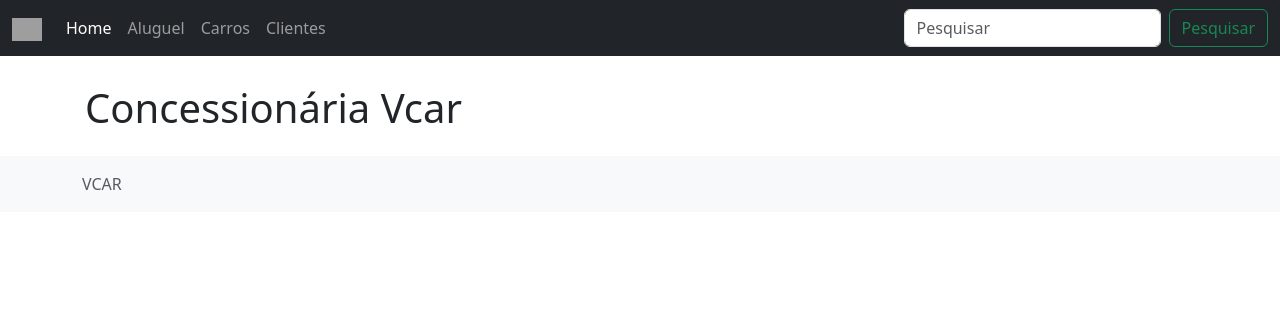
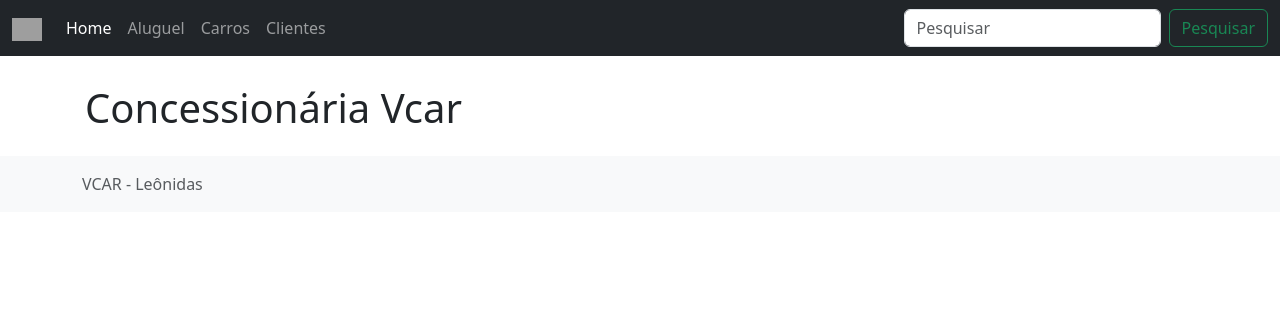
Before and after one commit to ldevloper/vcar, a Django app: template templates/index.html in a window 1280 px wide. Shown: the top 316 px of the page. Run offline with Django 3.2, Linux system fonts and the light colour scheme; the template is opened without the code that fills it, so the values that code supplies are empty; some libraries are stand-ins or nearby versions; grey boxes are pictures that could not be loaded.

Commit message:
Versão Final

```diff
--- a/aluguel/views.py
+++ b/aluguel/views.py
@@ -1,5 +1,5 @@
 from django.shortcuts import render, redirect
-from .models import Carro, Aluguel, Cliente
+from .models import Carro, Aluguel
 from .forms import AluguelForm, ClienteForm
 
 # Create your views here.
--- a/templates/index.html
+++ b/templates/index.html
@@ -62,7 +62,7 @@
 
     <footer class="footer mt-auto py-3 bg-light ">
       <div class="container">
-        <span class="text-muted">VCAR</span>
+        <span class="text-muted">VCAR - Leônidas</span>
       </div>
     </footer>
 
```
